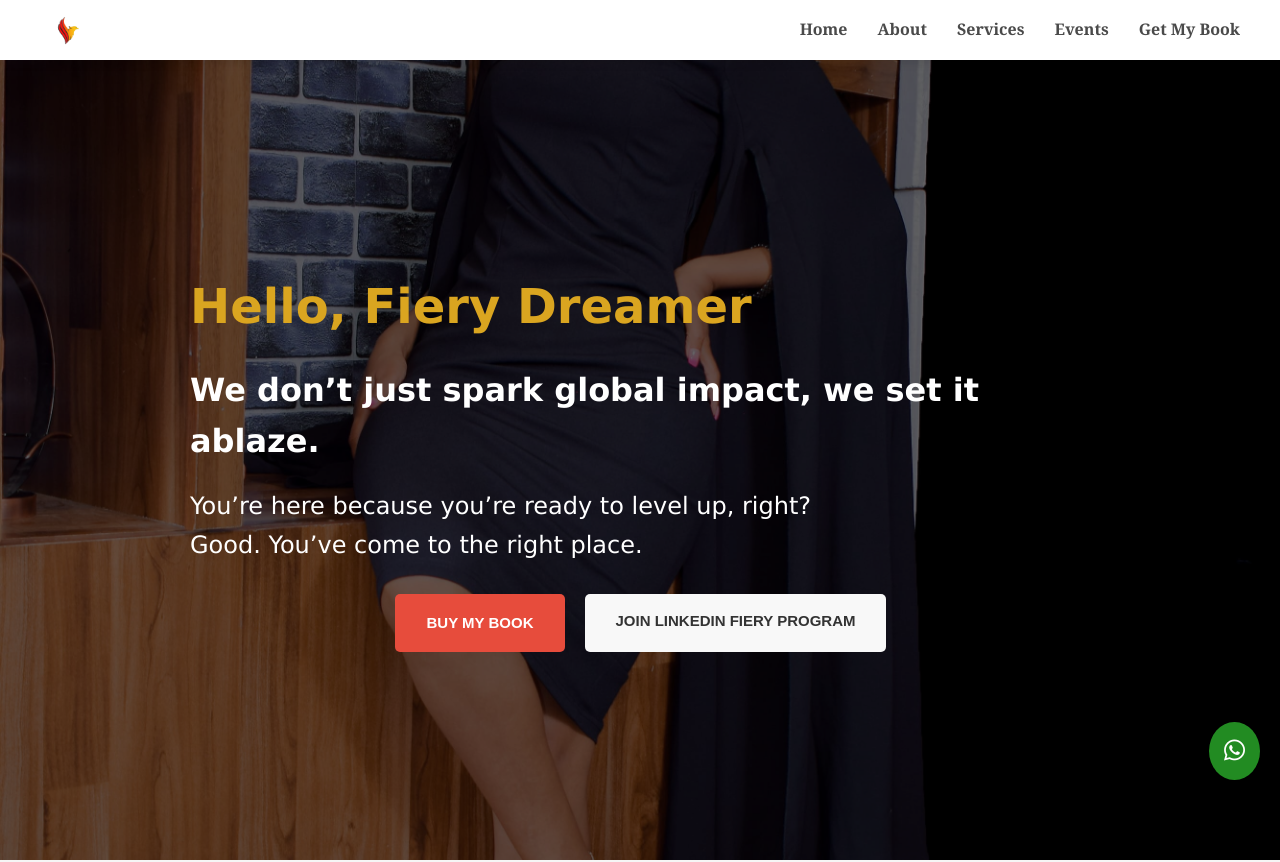
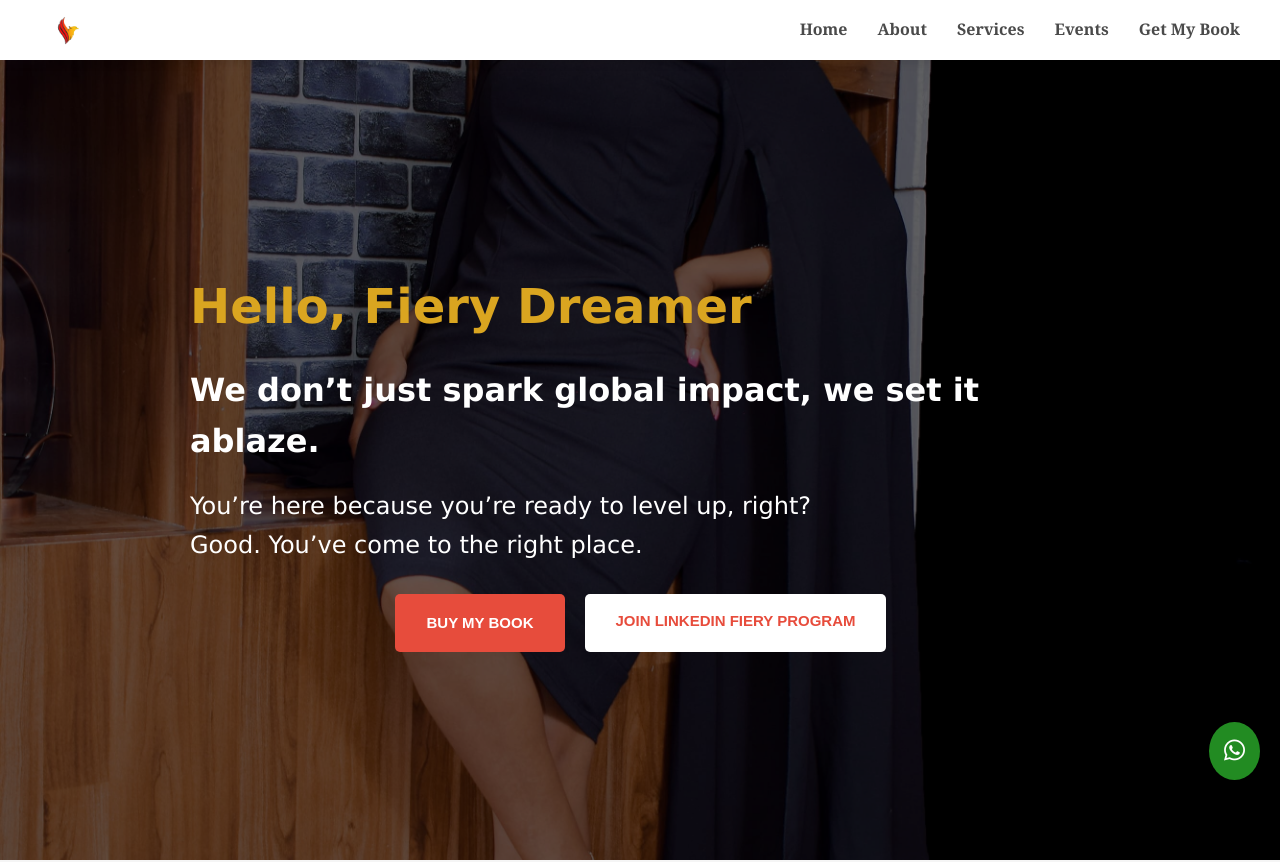
Before and after one commit to JeromeKERICH/fiery-networks, a React (Vite) app: page / in a window 1280 px wide. Shown: the top 862 px of the page. Built offline with nearby package versions, Linux system fonts and the light colour scheme.

Commit message:
Booking new commits

```diff
--- a/src/components/styles/Hero.css
+++ b/src/components/styles/Hero.css
@@ -68,9 +68,9 @@
   }
 
   .ctass-btn.secondary {
-    background-color: #f8f8f8;
+    background-color: #fff;
     border: none;
-    color: #333;
+    color: #e74c3c;
   }
 
   .ctass-btn.secondary:hover {
```
